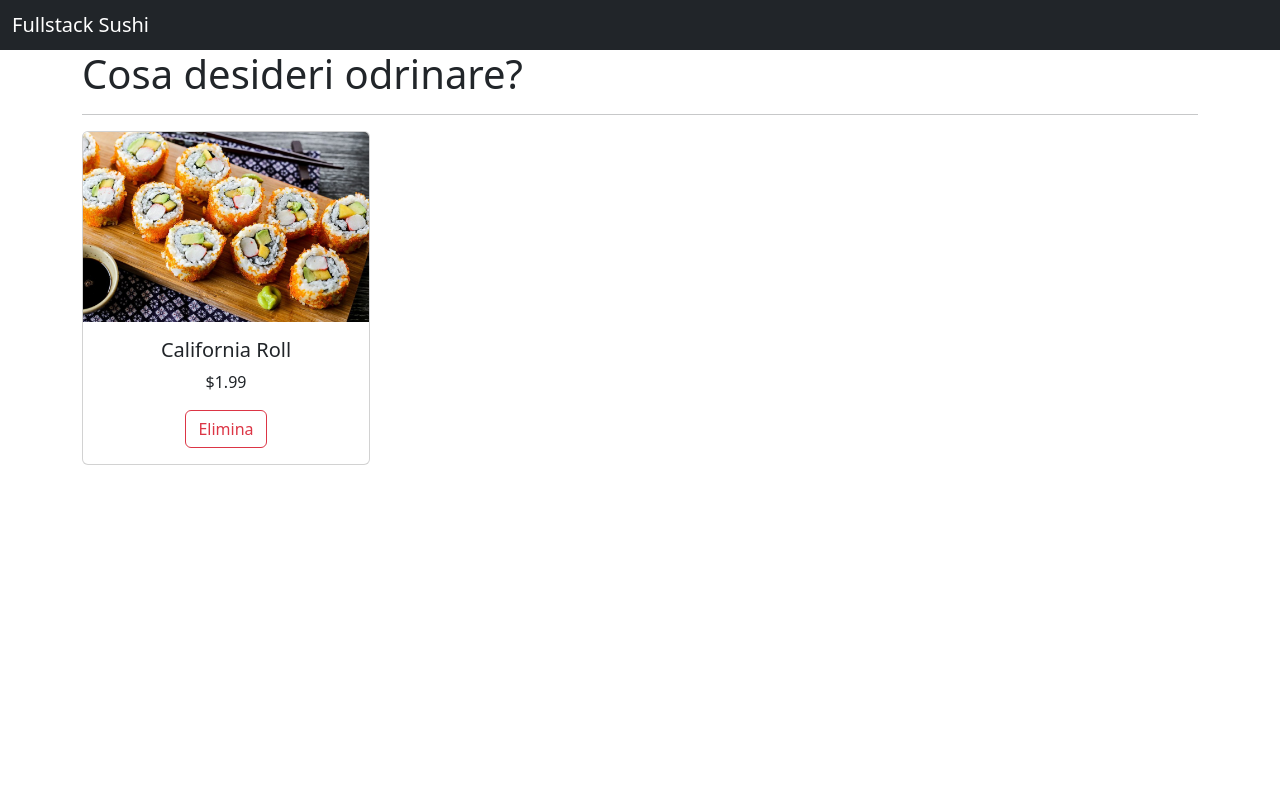
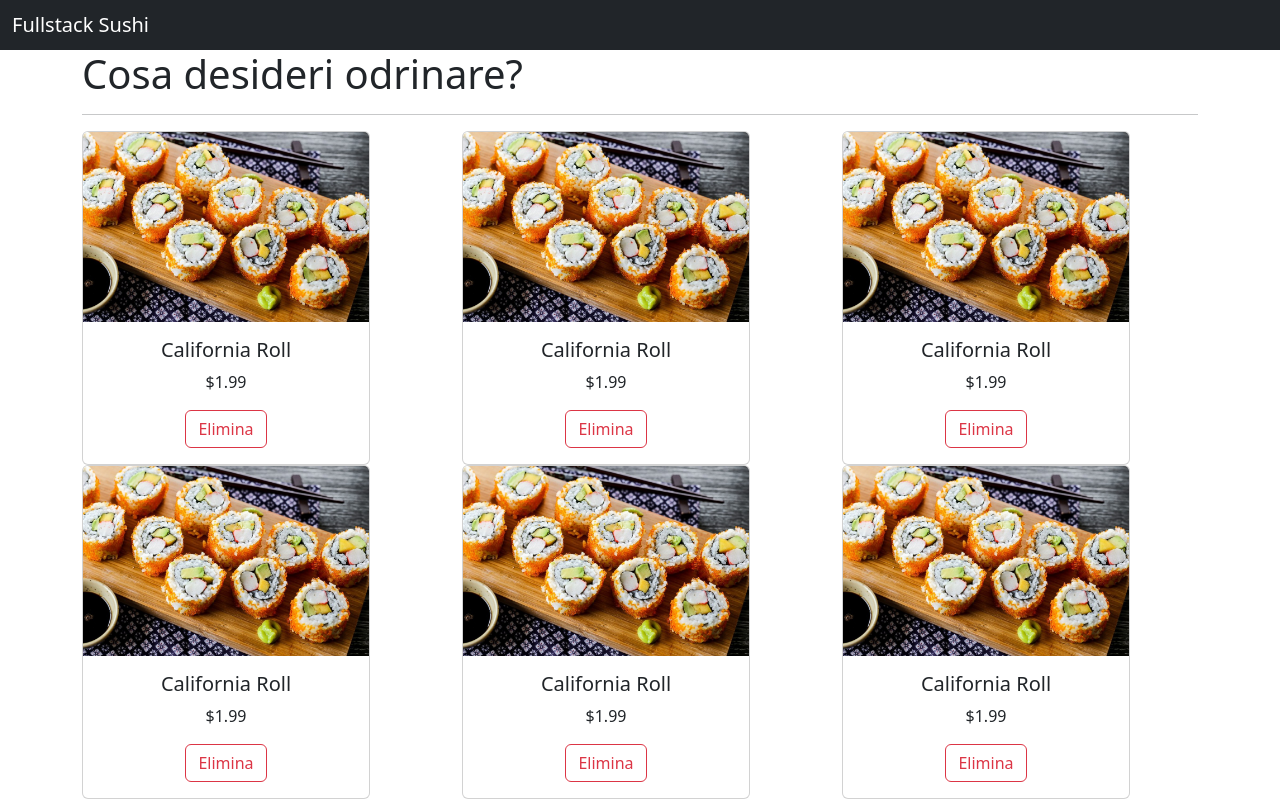
Before and after one commit to LucaVitullo/full-stack-sushi, a React (Create React App) app: page / in a window 1280 px wide. Built offline with nearby package versions, Linux system fonts and the light colour scheme.

Commit message:
import all the images and creato class app whit object

```diff
--- a/src/App.js
+++ b/src/App.js
@@ -1,9 +1,26 @@
 import './App.css';
-import React from 'react';
 import Navbar from './Components/navbar';
 import Card from './Components/card';
+import React, { Component } from 'react';
+import california from './images/california.png';
+import dragon from './images/dragon.png';
+import dynamite from './images/dynamite.png';
+import philadelphia from './images/philadelphia.png';
+import rainbow from './images/rainbow.png';
+import shrimp from './images/shrimp.png';
 
-function App() {
+class App extends Component {
+  state = {
+    cards: [
+      { id: 0, nome: 'California', prezzo: 1.99, immagine: california, quantità: 0 },
+      { id: 1, nome: 'dragon', prezzo: 2.43, immagine: dragon, quantità: 0 },
+      { id: 2, nome: 'dynamite', prezzo: 2.49, immagine: dynamite, quantità: 0 },
+      { id: 3, nome: 'philadelphia', prezzo: 0.99, immagine: philadelphia, quantità: 0 },
+      { id: 4, nome: 'rainbow', prezzo: 2.99, immagine: rainbow, quantità: 0 },
+      { id: 5, nome: 'shrimp', prezzo: 1.49, immagine: shrimp, quantità: 0 },
+    ]
+  }
+  render() {
     return (
       <>
         <Navbar />
@@ -11,11 +28,16 @@
           <h1>Cosa desideri odrinare?</h1>
           <hr />
           <div className='row'>
-          <Card />
+            {this.state.cards.map(card => (
+              <Card
+                key={card.id}
+                card={card}
+              />))}
           </div>
         </div>
       </>
     );
   }
+}
 
 export default App;
```
Lines whose indentation alone changed are shown as unchanged.
